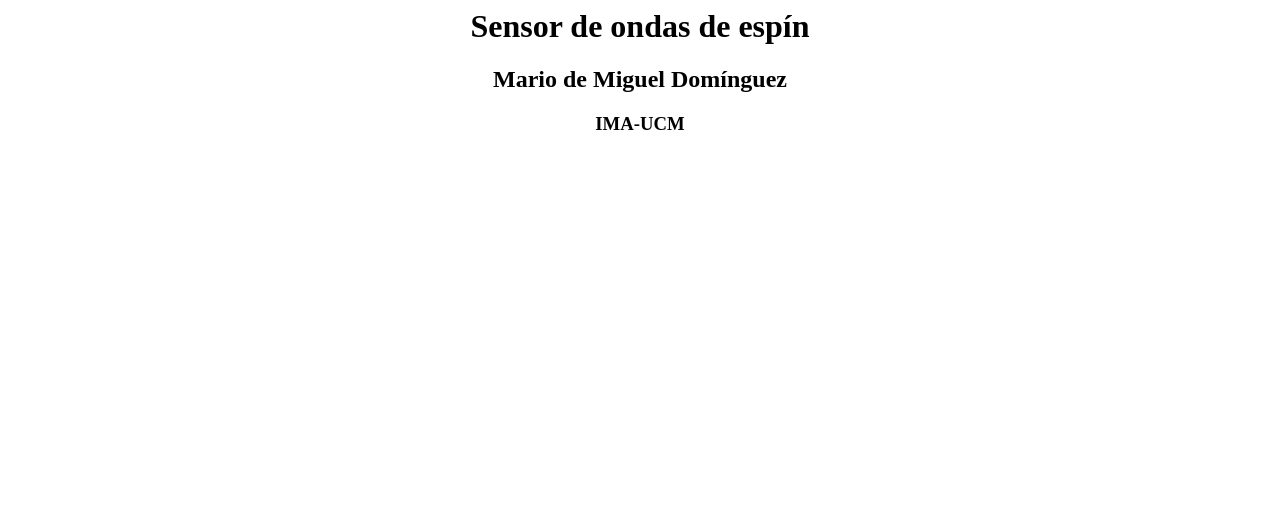
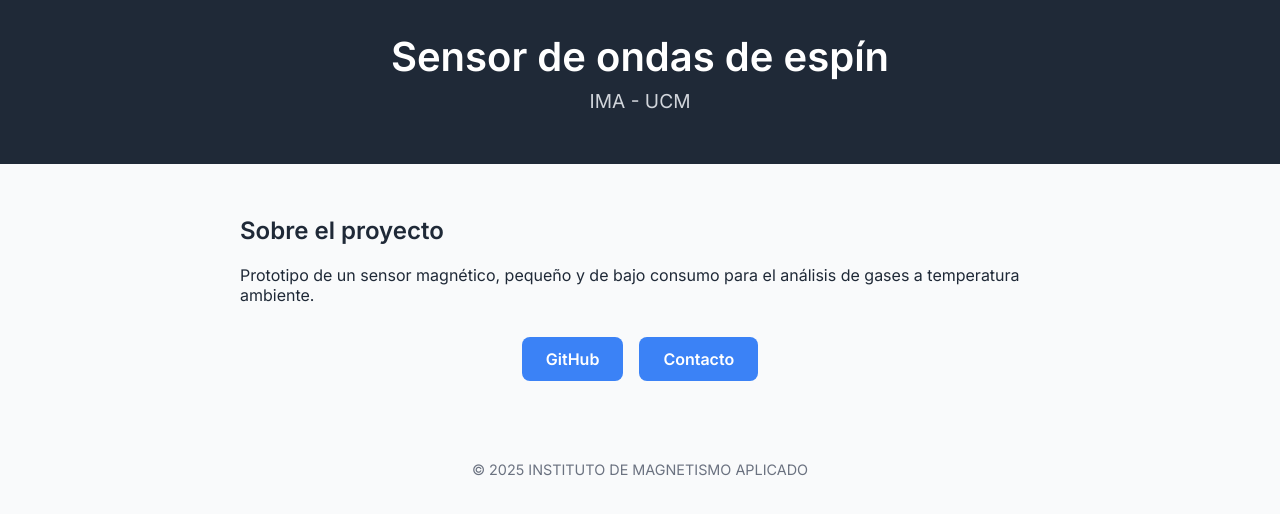
Before and after one commit to n0rbb/Sensor-ondas-espin, a plain HTML site: page index.html in a window 1280 px wide. Drawn offline with Linux system fonts and the light colour scheme.

Commit message:
Update index.html

```diff
--- a/index.html
+++ b/index.html
@@ -1,12 +1,85 @@
-<html>
-  <head>
-    <title> Sensor de ondas de espín </title>
-  </head>
-  <body>
-    <center>
-      <h1> Sensor de ondas de espín </h1>
-      <h2> Mario de Miguel Domínguez </h2>
-      <h3> IMA-UCM </h3>
-    </center>
-  </body>
+<!DOCTYPE html>
+<html lang="en">
+<head>
+  <meta charset="UTF-8" />
+  <meta name="viewport" content="width=device-width, initial-scale=1.0" />
+  <title>My Project</title>
+  <link href="https://fonts.googleapis.com/css2?family=Inter:wght@400;600&display=swap" rel="stylesheet">
+  <style>
+    body {
+      font-family: 'Inter', sans-serif;
+      margin: 0;
+      background: #f9fafb;
+      color: #1f2937;
+    }
+    header {
+      background: #1f2937;
+      color: #fff;
+      padding: 2rem 1rem;
+      text-align: center;
+    }
+    header h1 {
+      margin: 0;
+      font-size: 2.5rem;
+    }
+    header p {
+      margin-top: 0.5rem;
+      font-size: 1.2rem;
+      color: #d1d5db;
+    }
+    main {
+      padding: 2rem 1rem;
+      max-width: 800px;
+      margin: auto;
+    }
+    .buttons {
+      margin-top: 2rem;
+      display: flex;
+      justify-content: center;
+      gap: 1rem;
+      flex-wrap: wrap;
+    }
+    .buttons a {
+      text-decoration: none;
+      background: #3b82f6;
+      color: white;
+      padding: 0.75rem 1.5rem;
+      border-radius: 0.5rem;
+      font-weight: 600;
+      transition: background 0.3s;
+    }
+    .buttons a:hover {
+      background: #2563eb;
+    }
+    footer {
+      margin-top: 3rem;
+      text-align: center;
+      font-size: 0.9rem;
+      color: #6b7280;
+    }
+  </style>
+</head>
+<body>
+  <header>
+    <h1>Sensor de ondas de espín</h1>
+    <p>IMA - UCM</p>
+  </header>
+
+  <main>
+    <h2>Sobre el proyecto</h2>
+    <p>
+      Prototipo de un sensor magnético, pequeño y de bajo consumo para el análisis de gases a temperatura ambiente.
+    </p>
+
+    <div class="buttons">
+      <a href="https://github.com/n0rbb/Sensor-ondas-espin" target="_blank">GitHub</a>
+     <!--  <a href="/docs" target="_blank">Documentation</a> -->
+      <a href="mailto:mdemig02@ucm.es">Contacto</a>
+    </div>
+  </main>
+
+  <footer>
+    © 2025 INSTITUTO DE MAGNETISMO APLICADO
+  </footer>
+</body>
 </html>
```
